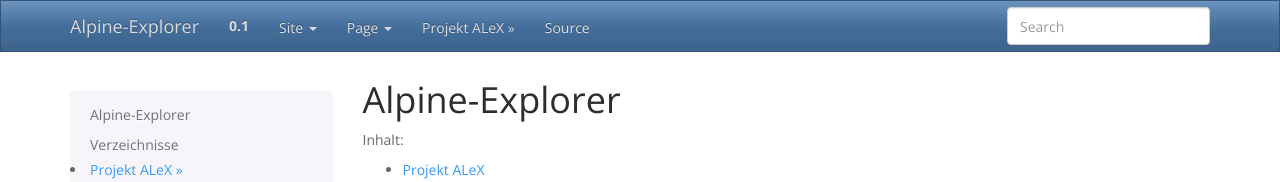
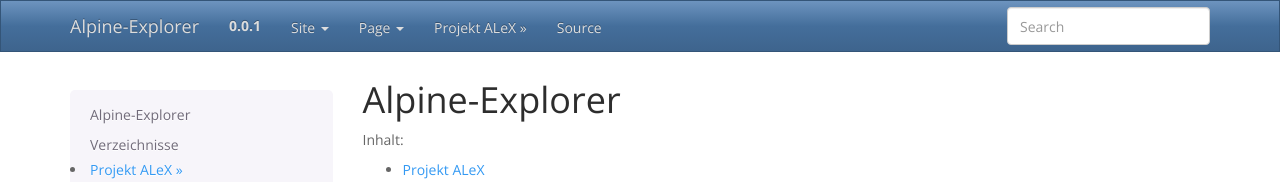
Before and after one commit to wodo/alpine-explorer, a Sphinx documentation site: the page built from docs/index.rst, in a window 1280 px wide. Shown: the top 182 px of the page. Built offline with Sphinx 7.4.7, drawn with Linux system fonts in a browser that asks for light colours.

Commit message:
addapt to rtd

```diff
--- a/docs/conf.py
+++ b/docs/conf.py
@@ -16,7 +16,9 @@
 import os
 import shlex
 
-import sphinx_bootstrap_theme
+on_rtd = os.environ.get('READTHEDOCS', None) == 'True'
+if not on_rtd:  # only import and set the theme if we're building docs locally
+    import sphinx_bootstrap_theme
 
 # If extensions (or modules to document with autodoc) are in another directory,
 # add these directories to sys.path here. If the directory is relative to the
@@ -57,9 +59,9 @@
 # built documents.
 #
 # The short X.Y version.
-version = '0.1'
+version = '0.0.1'
 # The full version, including alpha/beta/rc tags.
-release = '0.1'
+release = '0.0.1a1'
 
 # The language for content autogenerated by Sphinx. Refer to documentation
 # for a list of supported languages.
@@ -67,6 +69,7 @@
 # This is also used if you do content translation via gettext catalogs.
 # Usually you set "language" from the command line for these cases.
 language = 'de'
+locale_dirs = ['locale/']
 
 # There are two options for replacing |today|: either, you set today to some
 # non-false value, then it is used:
@@ -108,30 +111,31 @@
 
 # -- Options for HTML output ----------------------------------------------
 
-# The theme to use for HTML and HTML Help pages.  See the documentation for
-# a list of builtin themes.
-html_theme = 'bootstrap'
+if not on_rtd:  # only import and set the theme if we're building docs locally
+    # The theme to use for HTML and HTML Help pages.  See the documentation for
+    # a list of builtin themes.
+    html_theme = 'bootstrap'
 
-# Theme options are theme-specific and customize the look and feel of a theme
-# further.  For a list of options available for each theme, see the
-# documentation.
-html_theme_options = {
-    # HTML navbar class (Default: "navbar") to attach to <div> element.
-    # For black navbar, do "navbar navbar-inverse"
-    'navbar_class': "navbar navbar-inverse",
-    # Bootswatch (http://bootswatch.com/) theme.
-    #
-    # Options are nothing (default) or the name of a valid theme
-    # such as "amelia" or "cosmo".
-    'bootswatch_theme': "spacelab",
-}
+    # Theme options are theme-specific and customize the look and feel of a theme
+    # further.  For a list of options available for each theme, see the
+    # documentation.
+    html_theme_options = {
+        # HTML navbar class (Default: "navbar") to attach to <div> element.
+        # For black navbar, do "navbar navbar-inverse"
+        'navbar_class': "navbar navbar-inverse",
+        # Bootswatch (http://bootswatch.com/) theme.
+        #
+        # Options are nothing (default) or the name of a valid theme
+        # such as "amelia" or "cosmo".
+        'bootswatch_theme': "spacelab",
+    }
 
-# Add any paths that contain custom themes here, relative to this directory.
-html_theme_path = sphinx_bootstrap_theme.get_html_theme_path()
+    # Add any paths that contain custom themes here, relative to this directory.
+    html_theme_path = sphinx_bootstrap_theme.get_html_theme_path()
 
 # The name for this set of Sphinx documents.  If None, it defaults to
 # "<project> v<release> documentation".
-#html_title = None
+html_title = project + version
 
 # A shorter title for the navigation bar.  Default is the same as html_title.
 #html_short_title = None
@@ -200,7 +204,7 @@
 # Sphinx supports the following languages:
 #   'da', 'de', 'en', 'es', 'fi', 'fr', 'hu', 'it', 'ja'
 #   'nl', 'no', 'pt', 'ro', 'ru', 'sv', 'tr'
-html_search_language = 'de'
+html_search_language = 'en'
 
 # A dictionary with options for the search language support, empty by default.
 # Now only 'ja' uses this config value
```
